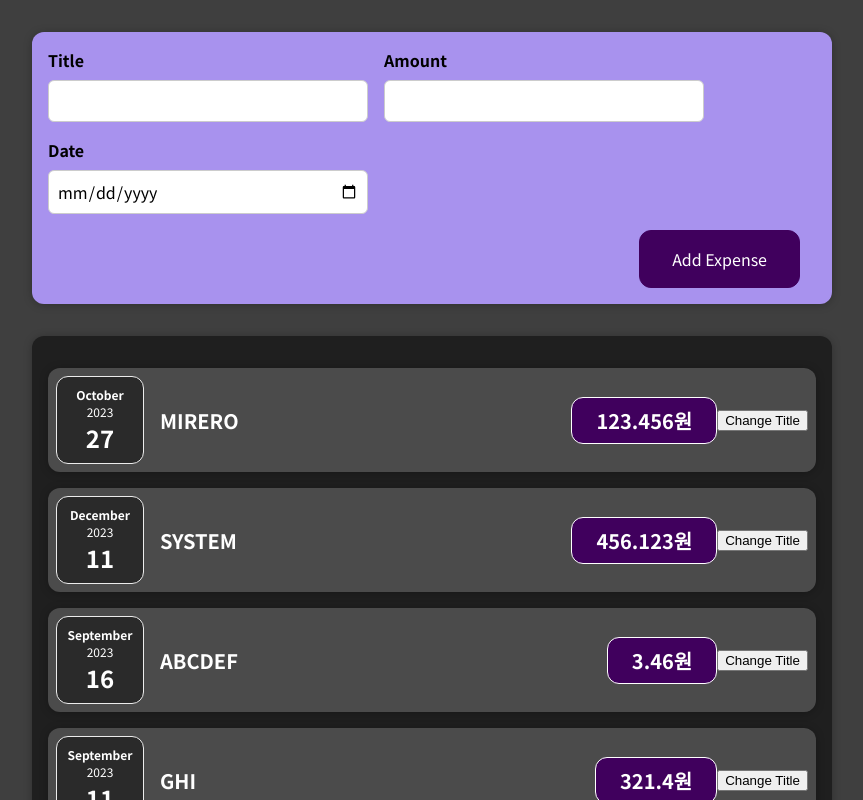
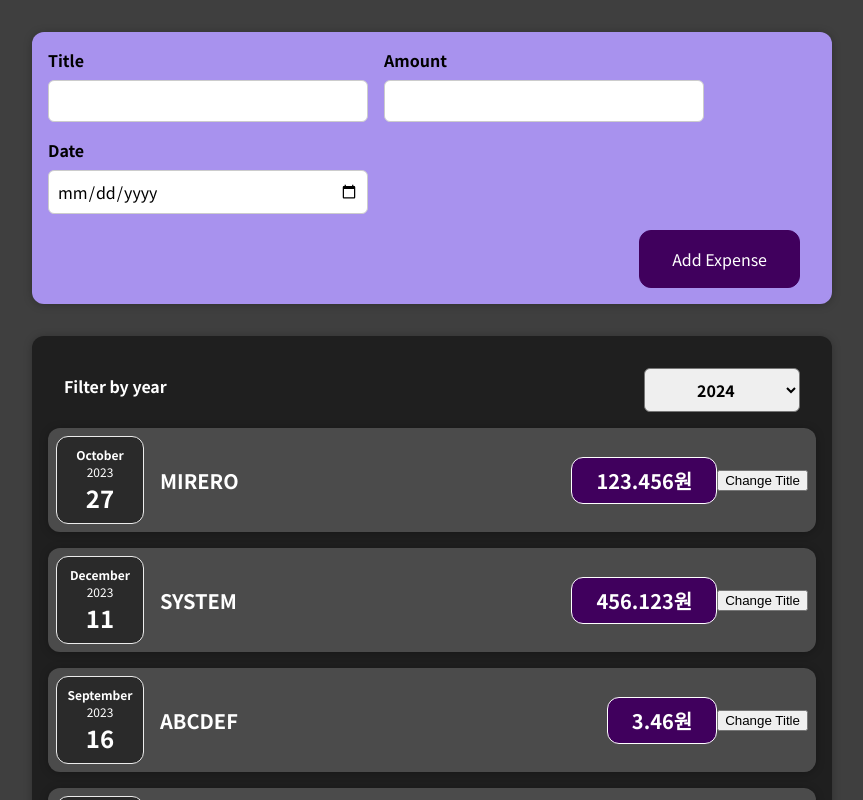
Before and after one commit to bora353/Udemy_React, a React (Create React App) app: page / in a window 1280 px wide. Shown: the top 800 px of the page, without its empty margins (208-1071 px from the left). Built offline with nearby package versions, Linux system fonts and the light colour scheme.

Commit message:
유데미 리액트 섹션5 완료

```diff
--- /dev/null
+++ b/src/components/Expenses/ExpenseFilter.css
@@ -0,0 +1,24 @@
+.expense-filter {
+  color: white;
+  padding: 0 1rem;
+}
+
+.expense-filter__control {
+  display: flex;
+  width: 100%;
+  align-items: center;
+  justify-content: space-between;
+  margin: 1rem 0;
+}
+
+.expense-filter label {
+  font-weight: bold;
+  margin-bottom: 0.5rem;
+}
+
+.expense-filter select {
+  font: inherit;
+  padding: 0.5rem 3rem;
+  font-weight: bold;
+  border-radius: 6px;
+}
--- /dev/null
+++ b/src/components/Expenses/ExpenseFilter.js
@@ -0,0 +1,24 @@
+import "./ExpenseFilter.css";
+
+const ExpenseFilter = (props) => {
+  const dropdownChangeHandler = (event) => {
+    //console.log(event.target.value);
+    props.onChangeFilter(event.target.value);
+  };
+
+  return (
+    <div className="expense-filter">
+      <div className="expense-filter__control">
+        <label>Filter by year</label>
+        <select value={props.selected} onChange={dropdownChangeHandler}>
+          <option value="2021">2021</option>
+          <option value="2022">2022</option>
+          <option value="2023">2023</option>
+          <option value="2024">2024</option>
+        </select>
+      </div>
+    </div>
+  );
+};
+
+export default ExpenseFilter;
--- a/src/components/Expenses/Expenses.js
+++ b/src/components/Expenses/Expenses.js
@@ -1,11 +1,23 @@
-import React from "react";
+import React, { useState } from "react";
 import "./Expenses.css";
 import ExpenseItem from "./ExpenseItem";
 import Card from "../UI/Card";
+import ExpenseFilter from "./ExpenseFilter";
 
 const Expenses = (props) => {
+  const [filteredYear, setFilteredYear] = useState("2024");
+
+  const filterChangeHandler = (selectedYear) => {
+    //console.log("Expense.js !", selectedYear);
+    setFilteredYear(selectedYear);
+  };
+
   return (
     <Card className="expenses">
+      <ExpenseFilter
+        selected={filteredYear}
+        onChangeFilter={filterChangeHandler}
+      />
       <ExpenseItem
         title={props.items[0].title}
         amount={props.items[0].amount}
--- a/src/components/NewExpense/ExpenseForm.js
+++ b/src/components/NewExpense/ExpenseForm.js
@@ -100,7 +100,7 @@
           <input
             type="date"
             value={enteredDate}
-            min="2022-01-01"
+            min="2021-01-01"
             max="2024-12-31"
             onChange={(event) => inputChangeHandler("date", event.target.value)}
           />
```
